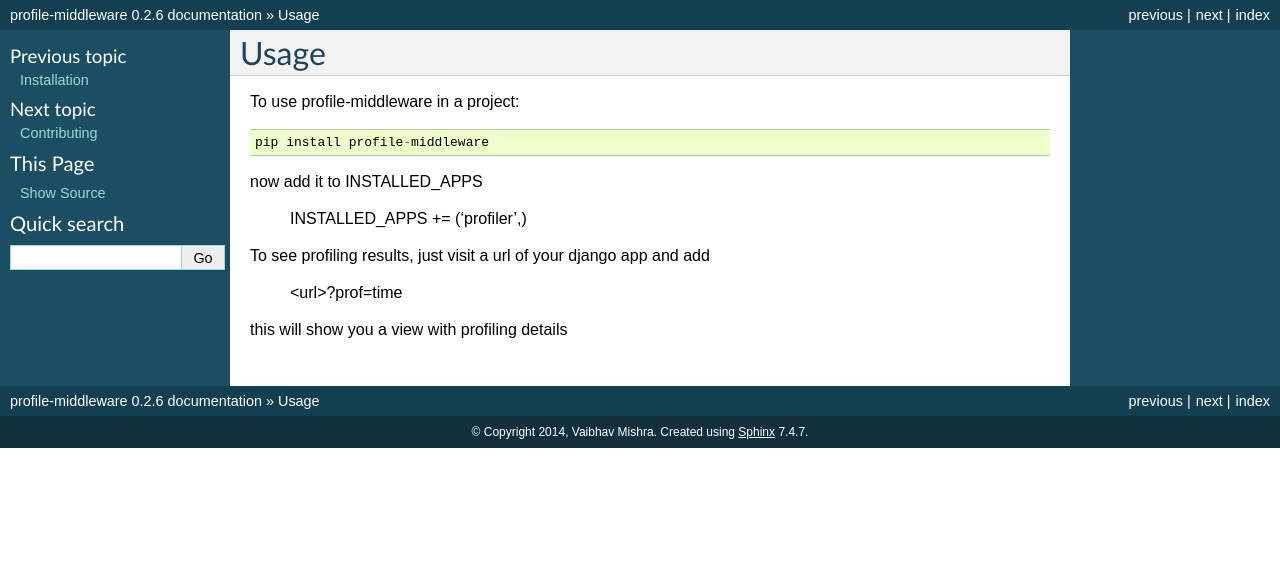
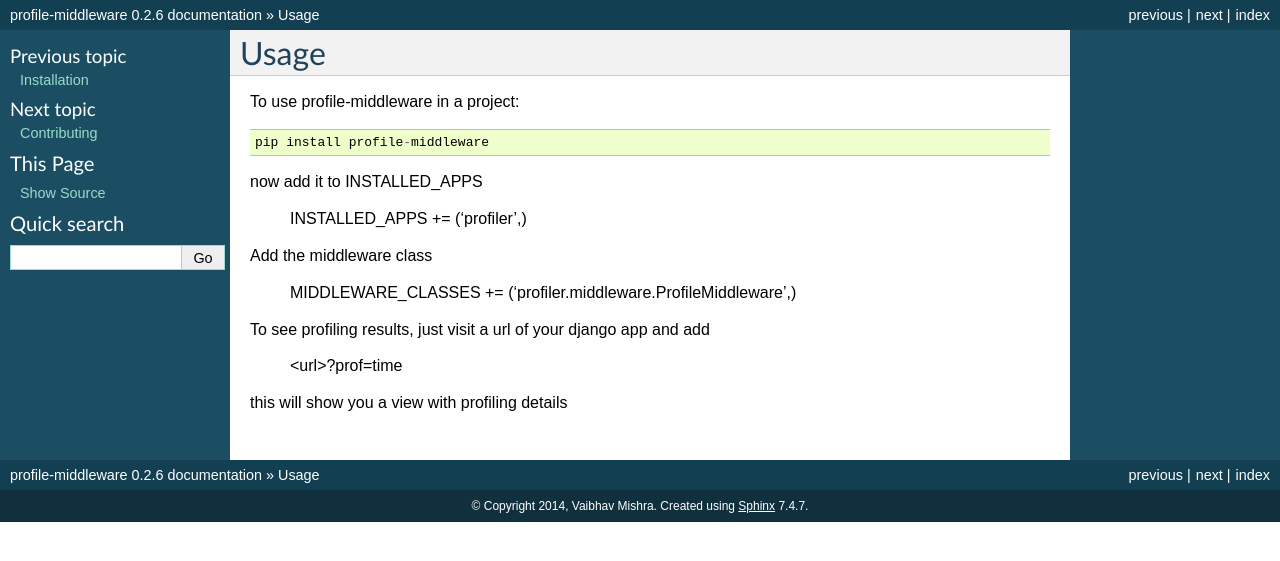
Before and after one commit to will426/django_profiler, a Sphinx documentation site: the page built from docs/usage.rst, in a window 1280 px wide. Shown: the top 561 px of the page. Built offline with Sphinx 7.4.7, drawn with Linux system fonts in a browser that asks for light colours.

Commit message:
Added middleware class to documentation.

```diff
--- a/docs/usage.rst
+++ b/docs/usage.rst
@@ -10,6 +10,10 @@ now add it to INSTALLED_APPS
 
     INSTALLED_APPS += ('profiler',)
 
+Add the middleware class
+
+    MIDDLEWARE_CLASSES += ('profiler.middleware.ProfileMiddleware',)
+
 To see profiling results, just visit a url of your django app and add
 
     <url>?prof=time
```
